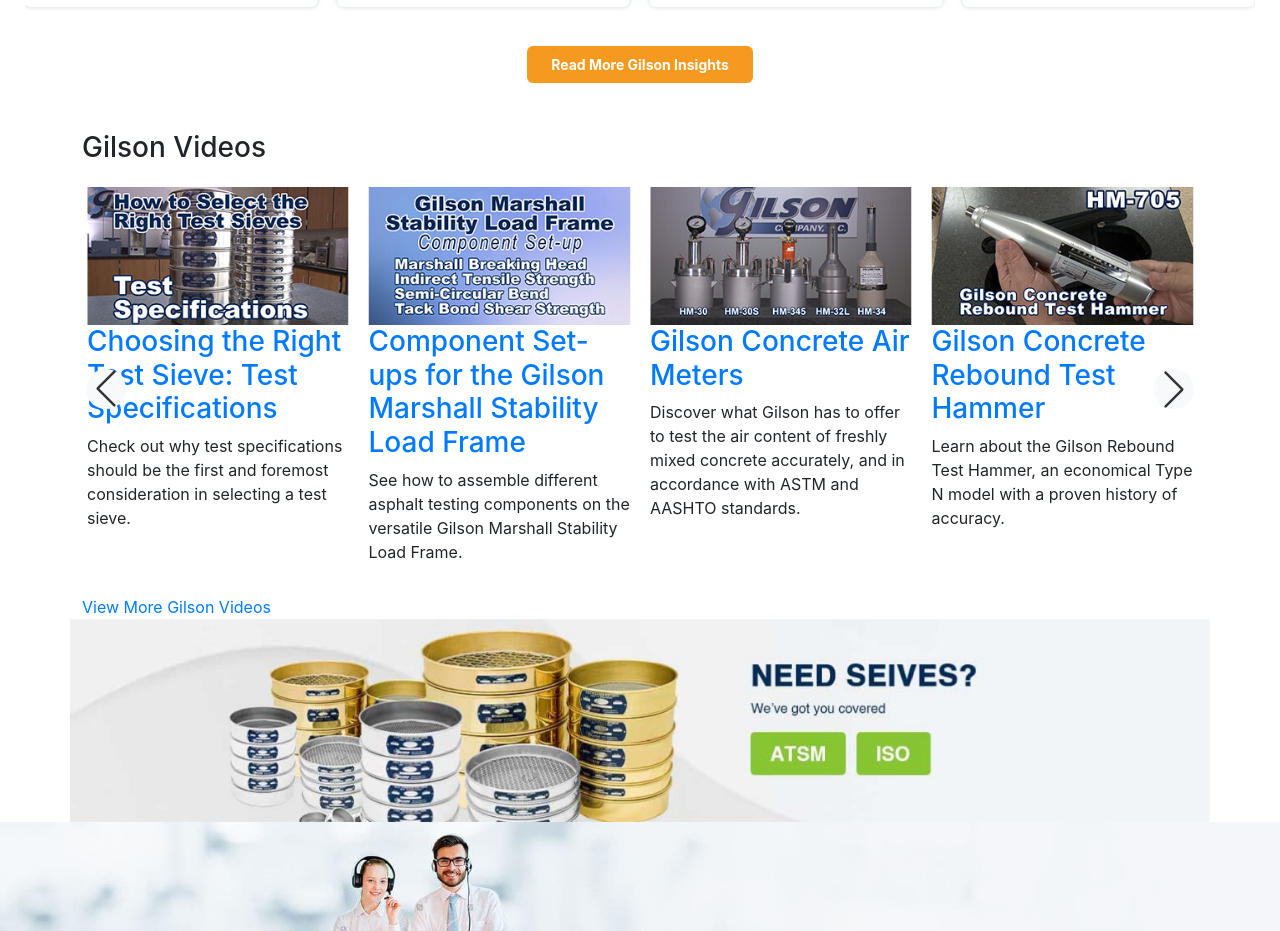
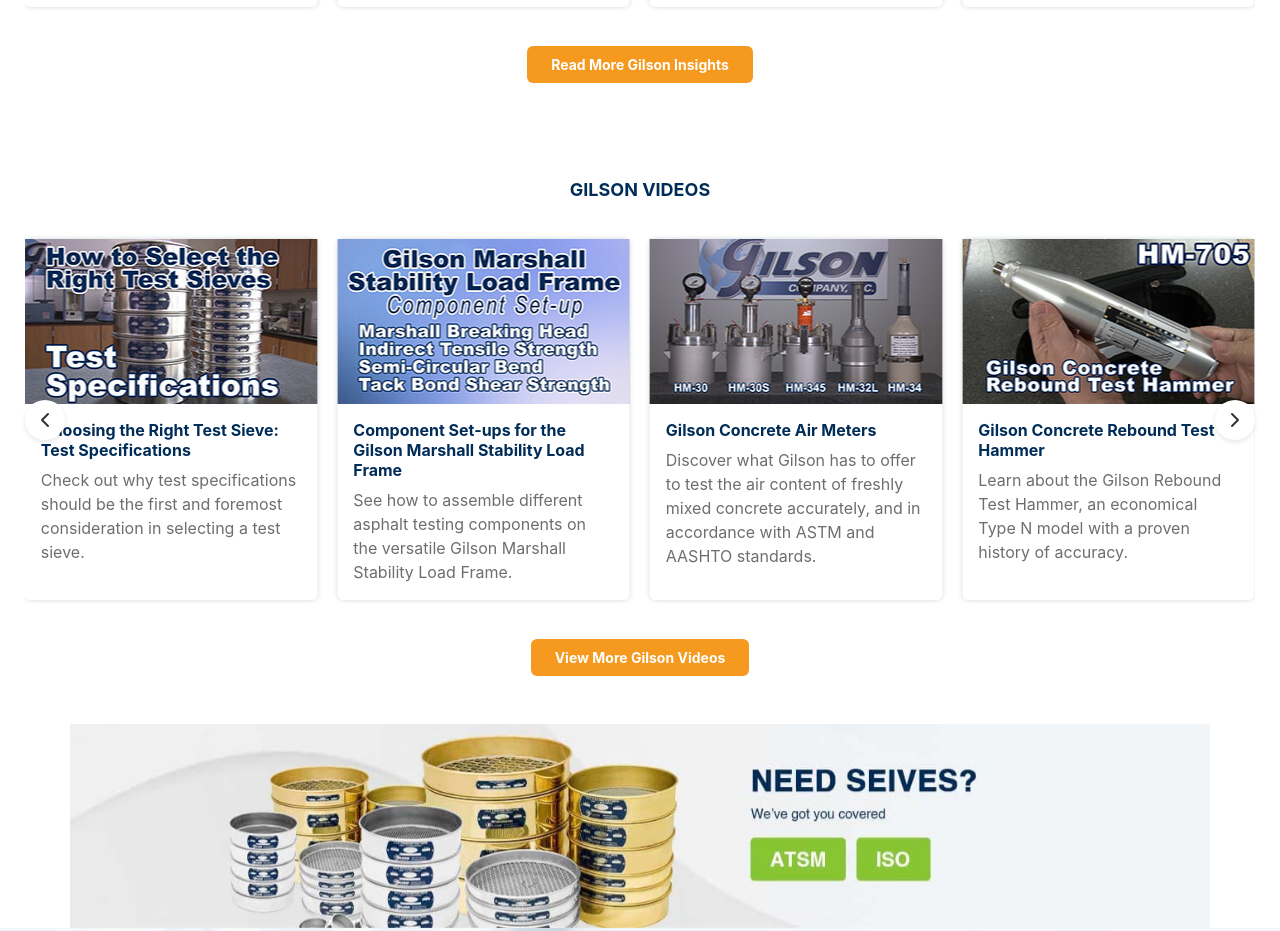
Before and after one commit to anna-bars/gilston, a React (Vite) app: page / in a window 1280 px wide. Shown: the part 3160-4091 px from the top of the page. Built offline with nearby package versions, Linux system fonts and the light colour scheme; the HTML template or start-up script is replaced by a standard one.

Commit message:
feat: added glision videos section

```diff
--- a/src/components/Layout/Video.tsx
+++ b/src/components/Layout/Video.tsx
@@ -1,11 +1,8 @@
 import React from 'react';
-// Swiper React Components
 import { Swiper, SwiperSlide } from 'swiper/react';
-// Swiper Modules (Tree-shaken)
 import { Autoplay, Navigation } from 'swiper/modules';
 
-// Images Import (Vite-ի համար)
-// Համոզվիր, որ նկարները գտնվում են src/assets ֆոլդերում
+// Images Import
 import img1 from '../../assets/choosing-right-specialty-sieve.jpg';
 import img2 from '../../assets/choosing-right-sieve-by-specification.jpg';
 import img3 from '../../assets/marshall-component-setup.jpg';
@@ -14,7 +11,24 @@
 import img6 from '../../assets/hm-597-static-segregation-column.jpg';
 import img7 from '../../assets/asphalt-tack-coat-strength-test.jpg';
 
-// Տվյալների կառուցվածք (Clean & Maintainable)
+// YouTube Play Icon SVG
+const YoutubePlayIcon = () => (
+  <svg
+    width="100"
+    height="70"
+    viewBox="0 0 100 70"
+    fill="none"
+    xmlns="http://www.w3.org/2000/svg"
+  >
+    <path
+      d="M38.5 45.5L55 35L38.5 24.5V45.5Z"
+      fill="red"
+      stroke="red"
+      strokeWidth="2"
+    />
+  </svg>
+);
+
 const videos = [
   {
     id: 1,
@@ -74,111 +88,206 @@
   },
 ];
 
-const Video: React.FC = () => {
+const GilsonVideos: React.FC = () => {
   return (
-    <div className="gilson-video">
-      <div className="container">
+    <div className="py-5">
+      <div className="container" style={{maxWidth: '98%'}}>
         <div className="row">
-          <div className="col-md-12">
+          <div className="col-12">
 
             {/* Header */}
-            <div className="who-title">
-              <h3>Gilson Videos</h3>
+            <div className="text-center mb-4">
+              <h3
+                className="text-uppercase fw-bold"
+                style={{
+                  color: '#002d58',
+                  fontSize: '18px'
+                }}
+              >
+                Gilson Videos
+              </h3>
             </div>
 
             {/* Slider Container */}
-            <div className="seller-slider">
-              {/*
-                  Swiper Container
-                  className="insight-slider slider" - պահպանված է հին CSS-ի համար
-              */}
+            <div className="position-relative">
               <Swiper
-                className="insight-slider slider"
                 modules={[Autoplay, Navigation]}
                 spaceBetween={20}
                 loop={true}
-                navigation={true}
+                navigation={{
+                  nextEl: '.custom-video-next',
+                  prevEl: '.custom-video-prev',
+                }}
                 autoplay={{
                   delay: 6000,
                   disableOnInteraction: false,
                 }}
-                // Responsive Logic
                 breakpoints={{
                   320: { slidesPerView: 1, spaceBetween: 10 },
                   576: { slidesPerView: 2, spaceBetween: 15 },
                   768: { slidesPerView: 3, spaceBetween: 20 },
                   1024: { slidesPerView: 4, spaceBetween: 20 },
                 }}
-                // Inline Styles: Layout Fixes
                 style={{
-                    '--swiper-navigation-color': '#333', // Սլաքների գույնը
-                    '--swiper-navigation-size': '30px',
-                    padding: '15px 5px', // Տեղ ստվերների համար
+                  padding: '15px 0',
                 } as React.CSSProperties}
               >
                 {videos.map((video) => (
                   <SwiperSlide
                     key={video.id}
-                    className="slide"
-                    // Equal Height Fix
-                    style={{ height: 'auto', display: 'flex' }}
+                    style={{ height: 'auto' }}
                   >
                     <div
-                        className="video1"
-                        style={{ width: '100%', display: 'flex', flexDirection: 'column' }}
+                      className="h-100 d-flex flex-column bg-white rounded"
+                      style={{
+                        boxShadow: '0 0 5px rgba(24, 66, 66, 0.2)',
+                        transition: 'all 0.3s ease',
+                      }}
+                      onMouseEnter={(e) => {
+                        e.currentTarget.style.boxShadow = '0 5px 15px rgba(24, 66, 66, 0.3)';
+                      }}
+                      onMouseLeave={(e) => {
+                        e.currentTarget.style.boxShadow = '0 0 5px rgba(24, 66, 66, 0.2)';
+                      }}
                     >
-                      {/* Video Thumbnail Area */}
+                      {/* Video Thumbnail with Overlay */}
                       <a
                         href={video.videoUrl}
-                        className="yt-popup"
                         target="_blank"
-                        rel="noreferrer"
+                        rel="noopener noreferrer"
+                        className="text-decoration-none position-relative"
+                        style={{
+                          display: 'block',
+                          backgroundColor: '#b5bdc4',
+                          overflow: 'hidden'
+                        }}
                       >
-                        <div className="video-img">
-                          {/*
-                              Optimization:
-                              loading="lazy" & explicit width/height
-                          */}
+                        <div
+                          className="position-relative"
+                          style={{
+                            width: '100%',
+                            height: '165px',
+                            overflow: 'hidden'
+                          }}
+                        >
                           <img
                             loading="lazy"
                             src={video.img}
                             alt={video.alt}
-                            width="313"
-                            height="165"
-                            style={{ width: '100%', height: 'auto', display: 'block' }}
+                            className="img-fluid w-100 h-100"
+                            style={{
+                              objectFit: 'cover',
+                              transition: 'transform 0.3s ease'
+                            }}
+                            onMouseEnter={(e) => {
+                              e.currentTarget.style.transform = 'scale(1.05)';
+                            }}
+                            onMouseLeave={(e) => {
+                              e.currentTarget.style.transform = 'scale(1)';
+                            }}
                           />
-                          <div className="v-overlay">
-                            <div className="icon" title="Play Video">
-                              <i className="fa fa-youtube-play" aria-hidden="true"></i>
+
+                          {/* Hover Overlay */}
+                          <div
+                            className="position-absolute top-0 start-0 w-100 h-100 d-flex align-items-center justify-content-center"
+                            style={{
+                              backgroundColor: 'rgba(238, 238, 238, 0)',
+                              transition: 'background-color 0.3s ease',
+                              opacity: 0,
+                            }}
+                            onMouseEnter={(e) => {
+                              e.currentTarget.style.backgroundColor = 'rgba(238, 238, 238, 0.9)';
+                              e.currentTarget.style.opacity = '1';
+                            }}
+                            onMouseLeave={(e) => {
+                              e.currentTarget.style.backgroundColor = 'rgba(238, 238, 238, 0)';
+                              e.currentTarget.style.opacity = '0';
+                            }}
+                          >
+                            <div className="text-center">
+                              <YoutubePlayIcon />
                             </div>
                           </div>
                         </div>
                       </a>
 
-                      {/* Video Text Area */}
-                      <div className="video-text" style={{ flexGrow: 1 }}>
-                        <h3>
+                      {/* Video Text Content */}
+                      <div
+                        className="p-3 d-flex flex-column flex-grow-1"
+                        style={{ flex: '1' }}
+                      >
+                        <h3
+                          className="fw-bold mb-2"
+                          style={{
+                            color: '#002c58',
+                            fontSize: '16px',
+                            lineHeight: '20px'
+                          }}
+                        >
                           <a
                             href={video.videoUrl}
-                                className="yt-popup"
                             target="_blank"
-                                rel="noreferrer"
+                            rel="noopener noreferrer"
+                            className="text-decoration-none"
+                            style={{
+                              color: '#002c58',
+                              transition: 'color 0.3s ease'
+                            }}
+                            onMouseEnter={(e) => {
+                              e.currentTarget.style.color = '#fe9900';
+                            }}
+                            onMouseLeave={(e) => {
+                              e.currentTarget.style.color = '#002c58';
+                            }}
                           >
                             {video.title}
                           </a>
                         </h3>
-                        <p>{video.desc}</p>
+                        <p
+                          className="mb-0 flex-grow-1"
+                          style={{
+                            color: '#6c6e70',
+                            fontSize: '16px'
+                          }}
+                        >
+                          {video.desc}
+                        </p>
                       </div>
                     </div>
                   </SwiperSlide>
                 ))}
               </Swiper>
 
+              {/* Custom Navigation Buttons */}
+              <button className="custom-video-prev position-absolute top-50 start-0 translate-middle-y z-3 bg-white border-0 rounded-circle">
+                <svg width="24" height="24" viewBox="0 0 24 24" fill="none" xmlns="http://www.w3.org/2000/svg">
+                  <path d="M15 18L9 12L15 6" stroke="#333" strokeWidth="2" strokeLinecap="round" strokeLinejoin="round"/>
+                </svg>
+              </button>
+              <button className="custom-video-next position-absolute top-50 end-0 translate-middle-y z-3 bg-white border-0 rounded-circle">
+                <svg width="24" height="24" viewBox="0 0 24 24" fill="none" xmlns="http://www.w3.org/2000/svg">
+                  <path d="M9 18L15 12L9 6" stroke="#333" strokeWidth="2" strokeLinecap="round" strokeLinejoin="round"/>
+                </svg>
+              </button>
+            </div>
+
             {/* Footer Link */}
-              <div className="more-insight">
+            <div className="text-center mt-4">
               <a
                 href="https://www.globalgilson.com/gilson-videos"
                 title="Click here to watch more Gilson videos"
+                className="d-inline-block text-decoration-none text-white fw-bold px-4 py-2 rounded"
+                style={{
+                  backgroundColor: '#f59a1f',
+                  fontSize: '14px',
+                  transition: 'background-color 0.3s ease'
+                }}
+                onMouseEnter={(e) => {
+                  e.currentTarget.style.backgroundColor = '#e08b1d';
+                }}
+                onMouseLeave={(e) => {
+                  e.currentTarget.style.backgroundColor = '#f59a1f';
+                }}
               >
                 View More Gilson Videos
               </a>
@@ -187,9 +296,56 @@
           </div>
         </div>
       </div>
-      </div>
+
+      {/* Responsive Styles */}
+      <style>{`
+        /* Custom navigation buttons */
+        .custom-video-prev,
+        .custom-video-next {
+          width: 40px !important;
+          height: 40px !important;
+          display: flex !important;
+          align-items: center !important;
+          justify-content: center !important;
+          box-shadow: 0 2px 5px rgba(0,0,0,0.1) !important;
+          transition: all 0.3s ease !important;
+        }
+
+        .custom-video-prev:hover,
+        .custom-video-next:hover {
+          background: #e9ecef !important;
+          transform: scale(1.1);
+        }
+
+        /* Hide buttons on mobile */
+        @media (max-width: 576px) {
+          .custom-video-prev,
+          .custom-video-next {
+            display: none !important;
+          }
+
+          .video-text-mobile h3,
+          .video-text-mobile p {
+            font-size: 16px;
+          }
+
+          .video-text-mobile {
+            padding: 10px;
+          }
+        }
+
+        @media (max-width: 1024px) {
+          .video-text-responsive h3 {
+            font-size: 14px;
+          }
+
+          .video-text-responsive p {
+            fontSize: 14px;
+          }
+        }
+      `}</style>
     </div>
   );
 };
 
-export default Video;
+export default GilsonVideos;
```
Lines whose indentation alone changed are shown as unchanged.
